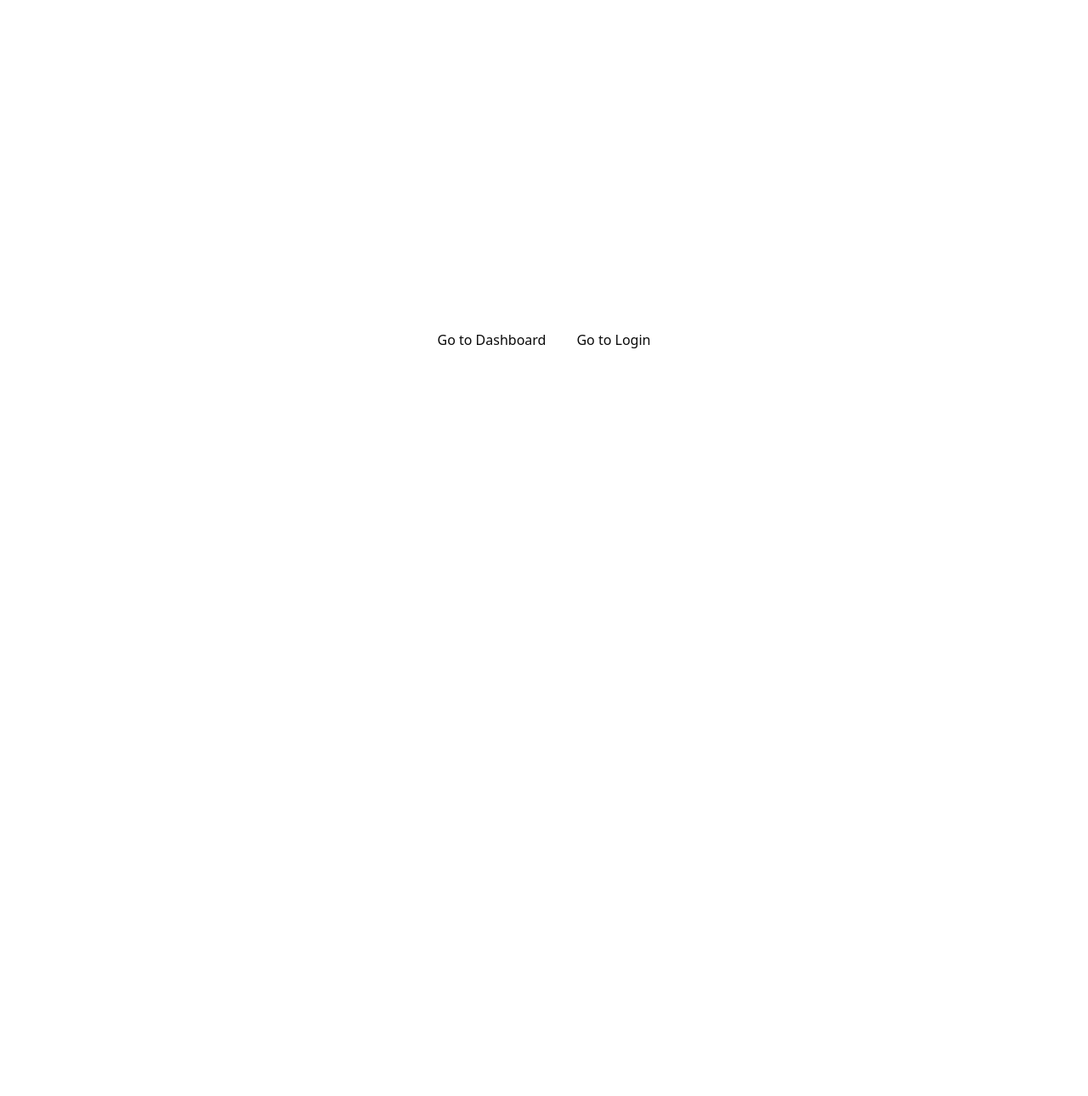
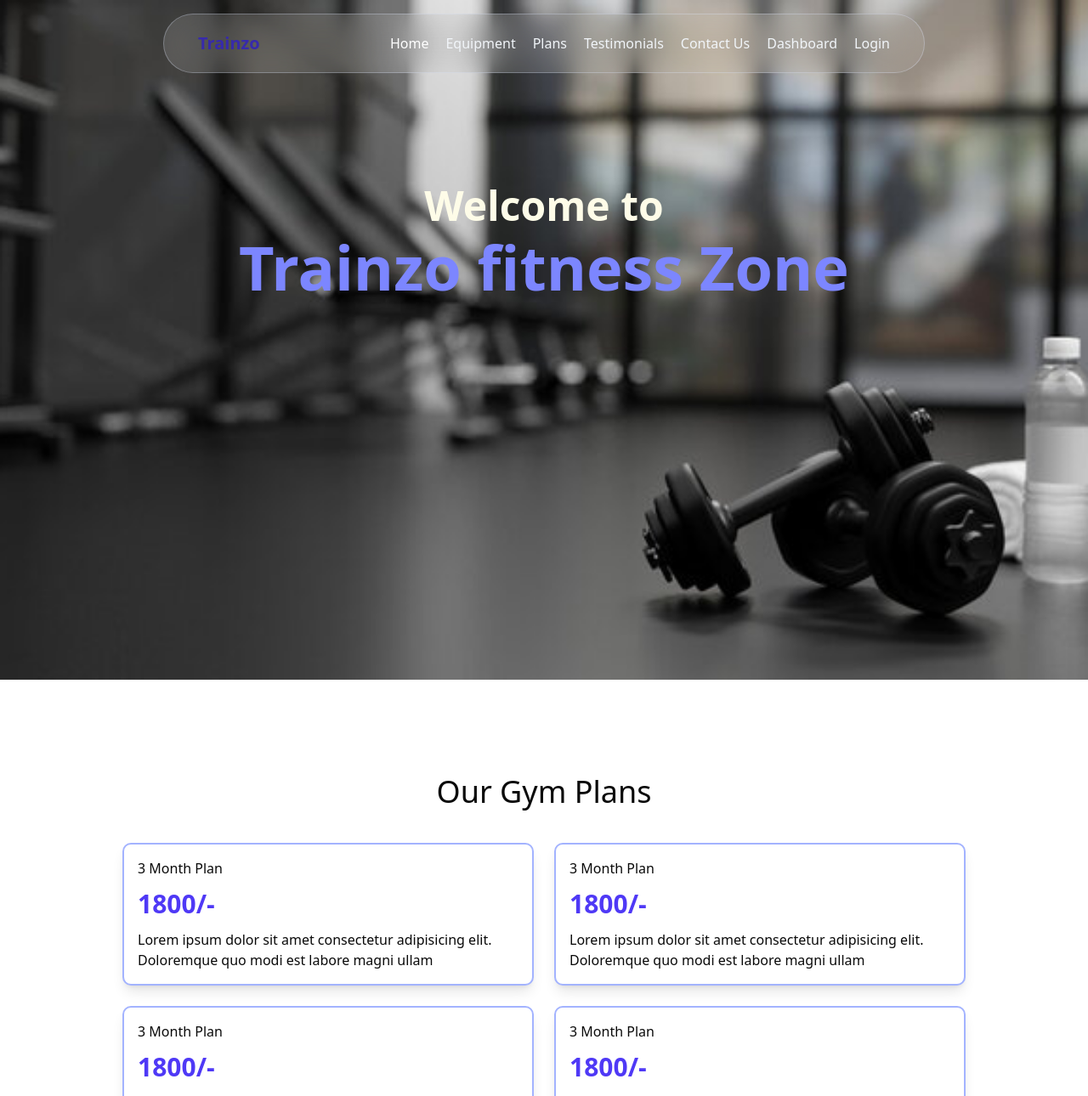
Before and after one commit to nitinramrathod/trainzo, a Next.js app: page / in a window 1280 px wide. Shown: the top 1290 px of the page at 85% size. Before the commit the page ends 800 px from the top, so only its background shows below. Built offline with nearby package versions, Linux system fonts and the light colour scheme.

Commit message:
Website layout added with landing page and footer

```diff
--- a/src/app/(admin)/dashboard/enquiries/page.tsx
+++ b/src/app/(admin)/dashboard/enquiries/page.tsx
@@ -2,6 +2,7 @@
 import PageHeader from '@/components/PageHeader'
 import NoDataFound from '@/components/table/NoDataFound'
 import Table from '@/components/table/Table'
+import TableLoader from '@/components/table/TableLoader'
 import { API_URL } from '@/utils/services'
 import Image from 'next/image'
 import { useRouter } from 'next/navigation'
@@ -21,7 +22,7 @@ interface User {
 const Users = () => {
 
     const [users, setUsers] = useState([])
-
+    const [isLoading, setIsLoading] = useState<boolean>(true);
 
     const fetchData = async () => {
         const res = await fetch(`${API_URL}/api/v1/user`, {
@@ -36,11 +37,13 @@ const Users = () => {
         // If the response is not successful, handle the error
         if (!res.ok) {
             throw new Error("Failed to fetch products");
+            setIsLoading(false);
         }
 
         // Parse the JSON response into product data
         const users = await res.json();
-        setUsers(users)
+        setUsers(users);
+        setIsLoading(false);
     }
 
     // const goToCreate = () => {
@@ -66,19 +69,24 @@ const Users = () => {
 
     const headers = [
         {
-            title: "Name"
+            title: "Name",
+            input: "text"
         },
         {
-            title: "Contact"
+            title: "Contact",
+            input: "text"
         },
         {
-            title: "Subject"
+            title: "Subject",
+            input: "text"
         },
         {
-            title: "Message"
+            title: "Message",
+            input: "text"
         },
         {
-            title: "Address"
+            title: "Address",
+            input: "text"
         },
         {
             title: "Action"
@@ -98,7 +106,7 @@ const Users = () => {
     return (<div >
         <PageHeader button_text={false} onClick={goToCreate} title='Enquiries' />
          <Table headers={headers}>
-            {users?.length > 0 ? users?.map((item: User) => (
+            {isLoading ? (<TableLoader cols={headers?.length}/>) : users?.length > 0 ? users?.map((item: User) => (
                         <tr key={item?.id} className="bg-white border-b dark:bg-gray-800 dark:border-gray-700 border-gray-200 hover:bg-gray-50 dark:hover:bg-gray-600">
                             {/* <td className="w-4 p-4">
                                 <div className="flex items-center">
--- a/src/app/(admin)/dashboard/packages/page.tsx
+++ b/src/app/(admin)/dashboard/packages/page.tsx
@@ -22,7 +22,7 @@ interface Package {
 const Users = () => {
 
     const [users, setUsers] = useState<Package[]>([]);
-     const [isLoading, setIsLoading] = useState<boolean>(true);
+    const [isLoading, setIsLoading] = useState<boolean>(true);
 
     const fetchData = async () => {
         const res = await fetch(`${API_URL}/api/v1/gym-package`, {
@@ -37,6 +37,7 @@ const Users = () => {
         // If the response is not successful, handle the error
         if (!res.ok) {
             throw new Error("Failed to fetch products");
+            setIsLoading(false);
         }
 
         // Parse the JSON response into product data
--- a/src/app/globals.css
+++ b/src/app/globals.css
@@ -115,8 +115,10 @@
 @layer base {
   * {
     @apply border-border outline-ring/50;
+    box-sizing: border-box;
   }
   body {
     @apply bg-background text-foreground;
+
   }
 }
--- a/src/app/page.tsx
+++ b/src/app/page.tsx
@@ -1,13 +1,19 @@
-import Link from "next/link";
+import Footer from "@/components/website/Footer";
+import Landing from "@/components/website/Landing";
+import Navbar from "@/components/website/Navbar";
+import Plans from "@/components/website/Plans";
 
 export default function Home() {
   return (
-    <div className="grid items-center justify-center h-screen">
-      <div className="flex gap-9">
-
-      <Link href="/dashboard">Go to Dashboard</Link>
-      <Link href="/login">Go to Login</Link>
-      </div>
-    </div>
+    <main>
+      <section className="max-w-[1440px] px-4 md:px-14">
+        <Navbar />
+      </section>
+      <Landing />
+      <section className="max-w-[1440px] px-4 md:px-14">
+        <Plans></Plans>
+      </section>
+      <Footer></Footer>
+    </main>
   );
 }
--- a/src/components/Modal.tsx
+++ b/src/components/Modal.tsx
@@ -12,6 +12,7 @@ import {
 export function ModalBox({ open, setOpen, children }: { open: boolean; setOpen: (value: boolean) => void; children:React.ReactNode }) {
     return (
       <Dialog open={open} onOpenChange={setOpen}>
+
         <DialogContent className="sm:max-w-[992px] max-h-[90vh]">
           <div className="grid gap-4 py-4 overflow-y-auto">
             {children}
--- a/src/components/table/TableLoader.tsx
+++ b/src/components/table/TableLoader.tsx
@@ -7,7 +7,7 @@ interface LoaderProps {
 
 const TableLoader: React.FC<LoaderProps> = ({ rows = 10, cols = 6 }) => {
   return Array.from({ length: rows }).map((_, index) => (
-    <tr key={`${index}-tr`}>
+    <tr key={`${index}-tr`} className="bg-white">
       {Array.from({ length: cols }).map((_, index) => (
         <td className="py-2.5 p-1.5" key={`${index}-td`}>
           <div className="h-7 w-full bg-gray-300 rounded animate-pulse"></div>
--- /dev/null
+++ b/src/components/website/ContactUs.tsx
@@ -0,0 +1,9 @@
+import React from 'react'
+
+const Plans = () => {
+  return (
+    <div>Plans</div>
+  )
+}
+
+export default Plans
--- /dev/null
+++ b/src/components/website/Footer.tsx
@@ -0,0 +1,55 @@
+import Link from 'next/link'
+import React from 'react'
+
+const Footer = () => {
+  return (
+   <footer className="bg-gray-900 text-white py-10 px-5">
+  <div className="max-w-7xl mx-auto grid grid-cols-1 md:grid-cols-4 gap-8">
+
+    <div>
+      <h2 className="text-xl font-bold mb-4">Trainzo Fitness</h2>
+      <p className="text-sm text-gray-300">
+        Transform your body and mind with expert trainers, personalized plans, and world-class facilities.
+      </p>
+    </div>
+
+    <div>
+      <h3 className="text-lg font-semibold mb-4">Quick Links</h3>
+      <ul className="space-y-2 text-sm text-gray-300">
+        <li><Link href="/" className="hover:text-white">Home</Link></li>
+        <li><Link href="/about" className="hover:text-white">About Us</Link></li>
+        <li><Link href="/packages" className="hover:text-white">Gym Packages</Link></li>
+        <li><Link href="/contact" className="hover:text-white">Contact</Link></li>
+      </ul>
+    </div>
+    <div>
+      <h3 className="text-lg font-semibold mb-4">Our Services</h3>
+      <ul className="space-y-2 text-sm text-gray-300">
+        <li><Link href="/workouts" className="hover:text-white">Workout Plans</Link></li>
+        <li><Link href="/diet" className="hover:text-white">Diet Plans</Link></li>
+        <li><Link href="/trainers" className="hover:text-white">Personal Training</Link></li>
+        <li><Link href="/enquiry" className="hover:text-white">Book a Session</Link></li>
+      </ul>
+    </div>
+
+    <div>
+      <h3 className="text-lg font-semibold mb-4">Contact Us</h3>
+      <p className="text-sm text-gray-300">123 Fit Street, Jalna, MH</p>
+      <p className="text-sm text-gray-300">Email: contact@trainzofitness.com</p>
+      <p className="text-sm text-gray-300">Phone: +91 98765 43210</p>
+      <div className="mt-4 flex space-x-4">
+        <Link href="#" className="hover:text-blue-400">Facebook</Link>
+        <Link href="#" className="hover:text-pink-400">Instagram</Link>
+        <Link href="#" className="hover:text-sky-400">Twitter</Link>
+      </div>
+    </div>
+  </div>
+
+  <div className="mt-10 border-t border-gray-700 pt-4 text-center text-sm text-gray-400">
+    © 2025 Trainzo Fitness. All rights reserved.
+  </div>
+</footer>
+  )
+}
+
+export default Footer
--- /dev/null
+++ b/src/components/website/Landing.tsx
@@ -0,0 +1,16 @@
+// import Image from 'next/image'
+import React from 'react'
+import landingImage from '@/assets/images/landing-image.jpg'
+
+const Landing = () => {
+  return (
+    <section className={`h-[100vh] bg-cover bg-center bg-fixed`}  style={{ backgroundImage: `url(${landingImage.src})` }}>
+        <div className='pt-[17%] text-center'>
+            <p className='text-5xl text-yellow-50 font-bold mb-3'>Welcome to</p>
+            <h1 ><strong className='text-indigo-400 text-7xl'>Trainzo fitness Zone</strong> </h1>
+        </div>
+    </section>
+  )
+}
+
+export default Landing
--- /dev/null
+++ b/src/components/website/Navbar.tsx
@@ -0,0 +1,37 @@
+import Link from 'next/link'
+import React from 'react'
+
+const Navbar = () => {
+  return (
+    <nav className=' backdrop-blur-[20px] backdrop-saturate-150 backdrop-invert-[.1] border-1 backdrop-blend-multiply border-indigo-100/30 bg-white/10  fixed p-5 md:w-[70%] left-[50%] translate-x-[-50%] rounded-[40px] items-center flex justify-between mt-4 px-10'>
+        <h2 className='text-xl font-bold text-indigo-800'>Trainzo</h2>
+        <menu>
+            <ul className='flex gap-5'>
+                <li>
+                    <Link className='text-white font-medium ' href={'#'}>Home</Link>
+                </li>
+                <li>
+                    <Link className='text-slate-100 font-medium' href={'#'}>Equipment</Link>
+                </li>
+                <li>
+                    <Link className='text-slate-100 font-medium' href={'#'}>Plans</Link>
+                </li>
+                <li>
+                    <Link className='text-slate-100 font-medium' href={'#'}>Testimonials</Link>
+                </li>
+                <li>
+                    <Link className='text-slate-100 font-medium' href={'#'}>Contact Us</Link>
+                </li>
+                <li>
+                    <Link className='text-slate-100 font-medium' href={'/dashboard'}>Dashboard</Link>
+                </li>
+                <li>
+                    <Link className='text-slate-100 font-medium' href={'/login'}>Login</Link>
+                </li>
+            </ul>
+        </menu>
+    </nav>
+  )
+}
+
+export default Navbar
--- /dev/null
+++ b/src/components/website/Plans.tsx
@@ -0,0 +1,36 @@
+import React from 'react'
+
+const Plans = () => {
+  return (
+    <section className='my-[7rem]'>
+        <h2 className='text-center text-4xl mb-10 font-medium'>Our Gym Plans</h2>
+
+    <div className='grid md:grid-cols-2 gap-6 max-w-[992px] mx-auto'>
+        <div className='p-4 rounded-lg bg-white border-2 border-indigo-300 shadow-lg'>
+            <h2 className='mb-3'>3 Month Plan</h2>
+            <p className='text-3xl font-bold text-indigo-600'>1800/-</p>
+            <p className='mt-3'>Lorem ipsum dolor sit amet consectetur adipisicing elit. Doloremque quo modi est labore magni ullam</p>
+        </div>
+        <div className='p-4 rounded-lg bg-white border-2 border-indigo-300 shadow-lg'>
+            <h2 className='mb-3'>3 Month Plan</h2>
+            <p className='text-3xl font-bold text-indigo-600'>1800/-</p>
+            <p className='mt-3'>Lorem ipsum dolor sit amet consectetur adipisicing elit. Doloremque quo modi est labore magni ullam</p>
+        </div>
+        <div className='p-4 rounded-lg bg-white border-2 border-indigo-300 shadow-lg'>
+            <h2 className='mb-3'>3 Month Plan</h2>
+            <p className='text-3xl font-bold text-indigo-600'>1800/-</p>
+            <p className='mt-3'>Lorem ipsum dolor sit amet consectetur adipisicing elit. Doloremque quo modi est labore magni ullam</p>
+        </div>
+        <div className='p-4 rounded-lg bg-white border-2 border-indigo-300 shadow-lg'>
+            <h2 className='mb-3'>3 Month Plan</h2>
+            <p className='text-3xl font-bold text-indigo-600'>1800/-</p>
+            <p className='mt-3'>Lorem ipsum dolor sit amet consectetur adipisicing elit. Doloremque quo modi est labore magni ullam</p>
+        </div>
+
+
+    </div>
+    </section>
+  )
+}
+
+export default Plans
```
Also changed, not shown: src/components/table/Table.tsx (+5 -5 lines), src/assets/images/landing-image.jpg (added).
